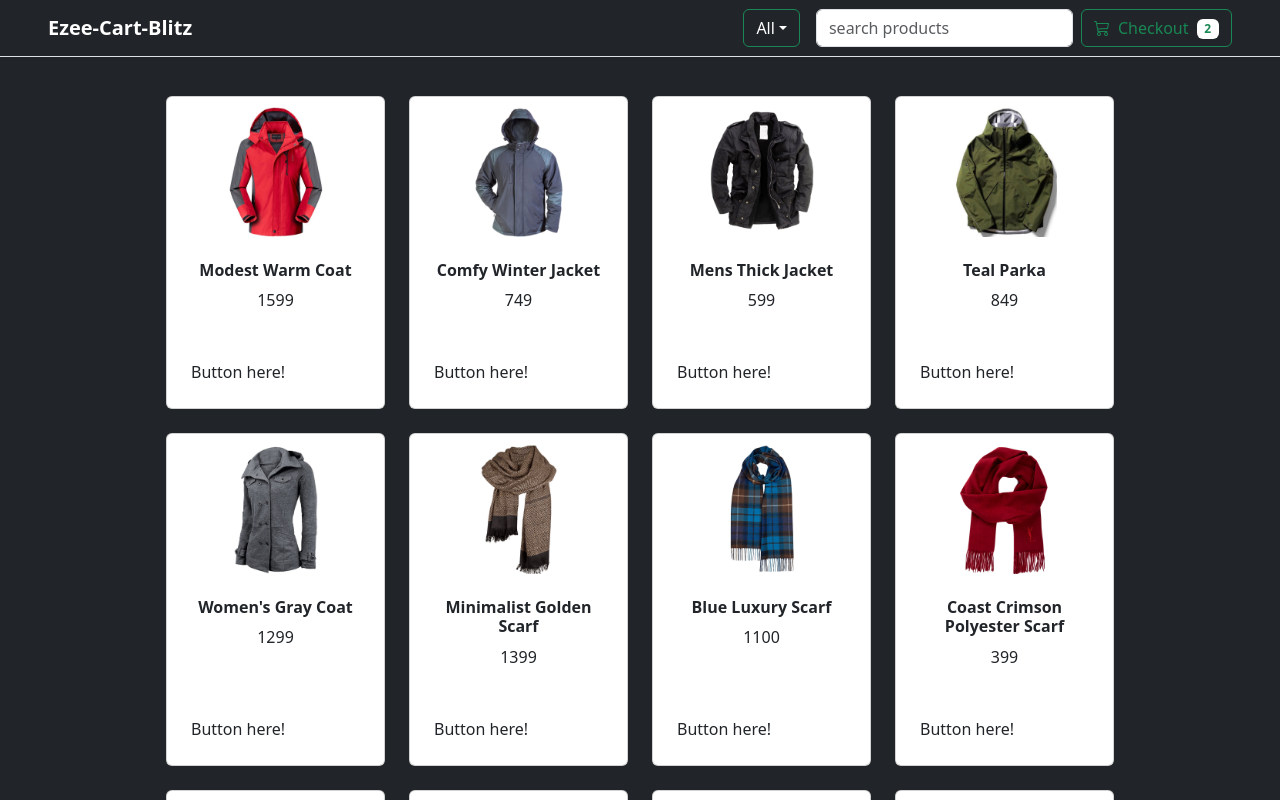
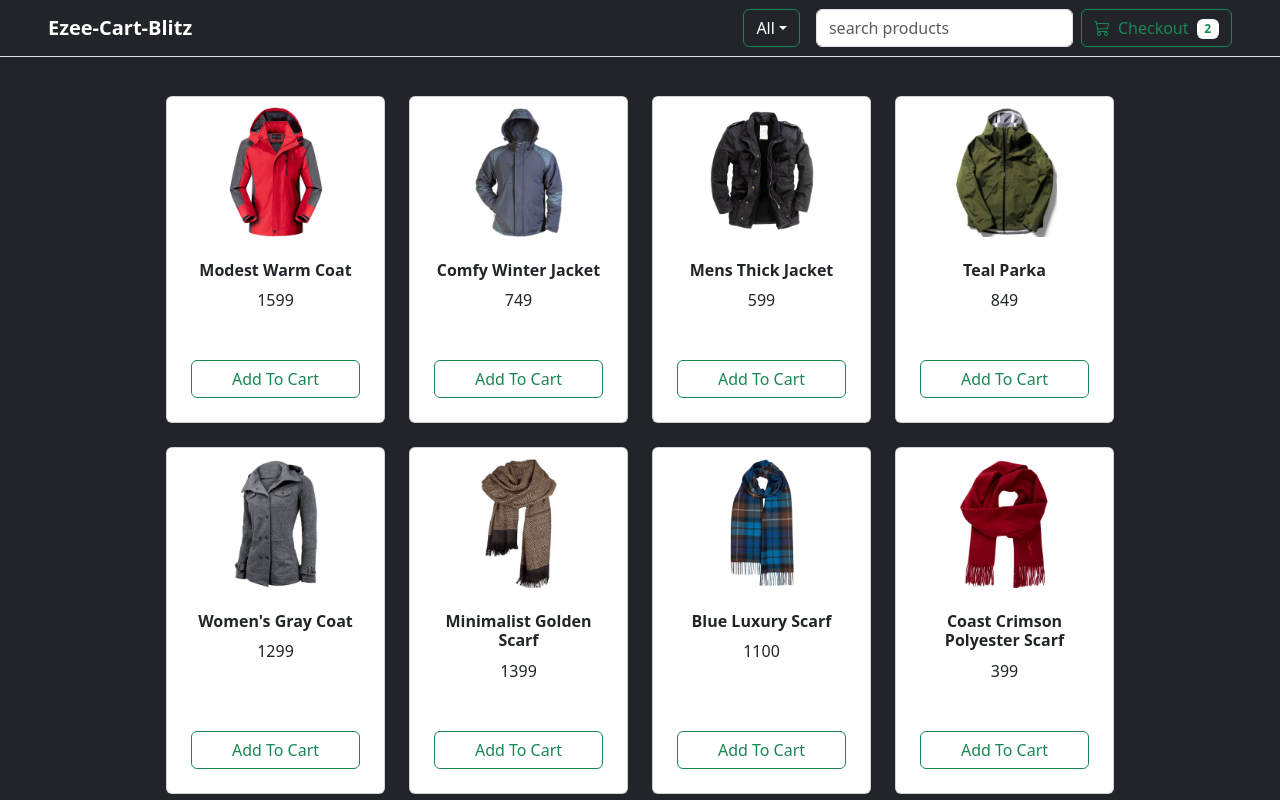
Before and after one commit to direction44/Ezee-Cart-Blitz, a React (Vite) app: page / in a window 1280 px wide. Shown: the top 800 px of the page. Built offline with nearby package versions, Linux system fonts and the light colour scheme.

Commit message:
Generate ProductButton and added Add To Cart button in all Cards

```diff
--- a/src/Components/Products/Product.jsx
+++ b/src/Components/Products/Product.jsx
@@ -1,5 +1,6 @@
 import React from 'react'
 import { useNavigate } from 'react-router-dom'
+import ProductButton from './ProductButton'
 function Product(props) {
   const {product}=props
   const imagePath="/images/"+product.id+".jpg"
@@ -11,20 +12,19 @@ function Product(props) {
   return (
     <div className='col'>
       <div className='card h-100' id="product">
-        <img src={imagePath} title={product.name} alt="" className='card-img-top pointer'/>
+        <img src={imagePath} title={product.name} alt="" className='card-img-top pointer' onClick={handleClick}/>
         <div className='card-body p-4'>
           <div className='text-center'>
             <h6 className='fw-bolder'>{product.name}</h6>
             <span>{product.price}</span>
           </div>
         </div>
-        <div className='card-footer p-4 pt-4 border-top-0 bg-transparent'>Button here!</div>
+        <div className='card-footer p-4 pt-4 border-top-0 bg-transparent'>
+          <ProductButton/>
+        </div>
       </div>
     </div>
-    // <li onClick={handleClick}>
-    //   {product.name}
-    // </li>
-  )
+      )
 }
 
 export default Product
--- /dev/null
+++ b/src/Components/Products/ProductButton.jsx
@@ -0,0 +1,9 @@
+import React from 'react'
+
+function ProductButton() {
+  return (
+   <button className='btn btn-outline-success d-block w-100'>Add To Cart</button>
+  )
+}
+
+export default ProductButton
```
